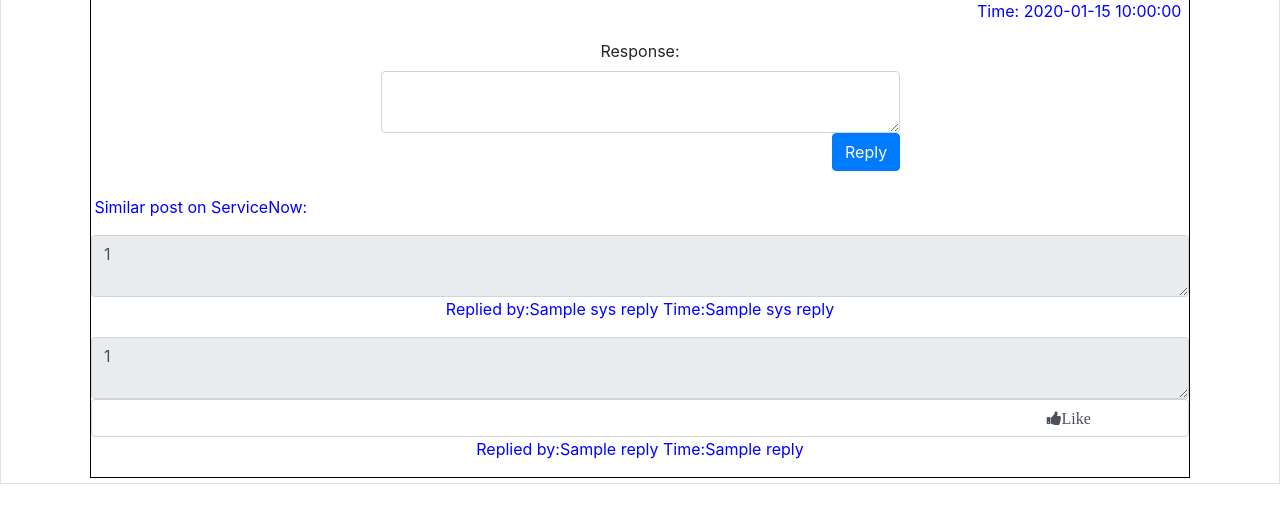
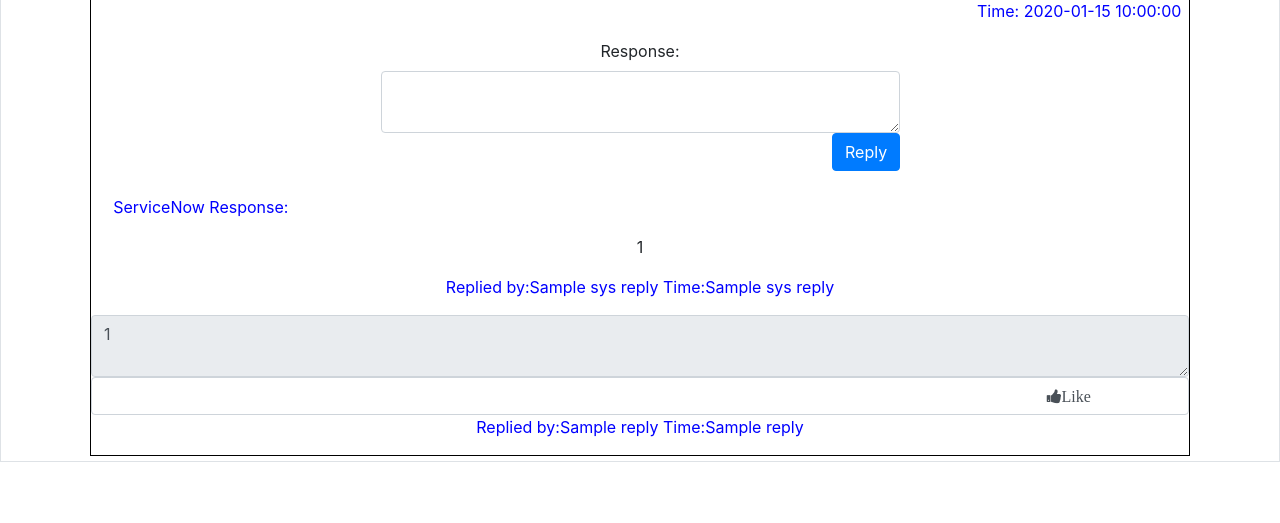
Before and after one commit to roopamrv/Student-Discussion-Board, a Flask app: template templates/posts.html in a window 1280 px wide. Shown: the part 249-772 px from the top of the page. Run offline with Flask 2, Linux system fonts and the light colour scheme; the template is opened without the code that fills it: most values are stand-ins (such as "Sample title", 1, 10 or a date in 2020); some libraries are stand-ins or nearby versions.

Commit message:
KB article error removal

```diff
--- a/main.py
+++ b/main.py
@@ -112,7 +112,7 @@
             print(res)
             if(len(res["result"])>0):
                 sys_reply=[]
-                sys_reply.append(res["result"][0]["content"].split(">", 3)[2].split("<",1)[0])
+                sys_reply.append(res["result"][0]["content"])
                 print(sys_reply)
                 sys_reply.append("System")
                 sys_reply.append(res["result"][0]["last_updated_on"])
--- a/templates/posts.html
+++ b/templates/posts.html
@@ -34,8 +34,8 @@
             </div>
               {% for sys_reply in post['sys_data'] %}
                 <div>
-                  <p style="margin-right:80%;color:blue" >Similar post on ServiceNow:</p>
-                <textarea class="form-control" disabled>{{sys_reply[0]}} </textarea>
+                  <p style="margin-right:80%;color:blue" >ServiceNow Response:</p>
+                <p>{{ sys_reply[0] | safe }} </p>
                   </div>
 
               <p style="color:blue" >Replied by:{{sys_reply[1]}} Time:{{sys_reply[2]}}</p>
```
